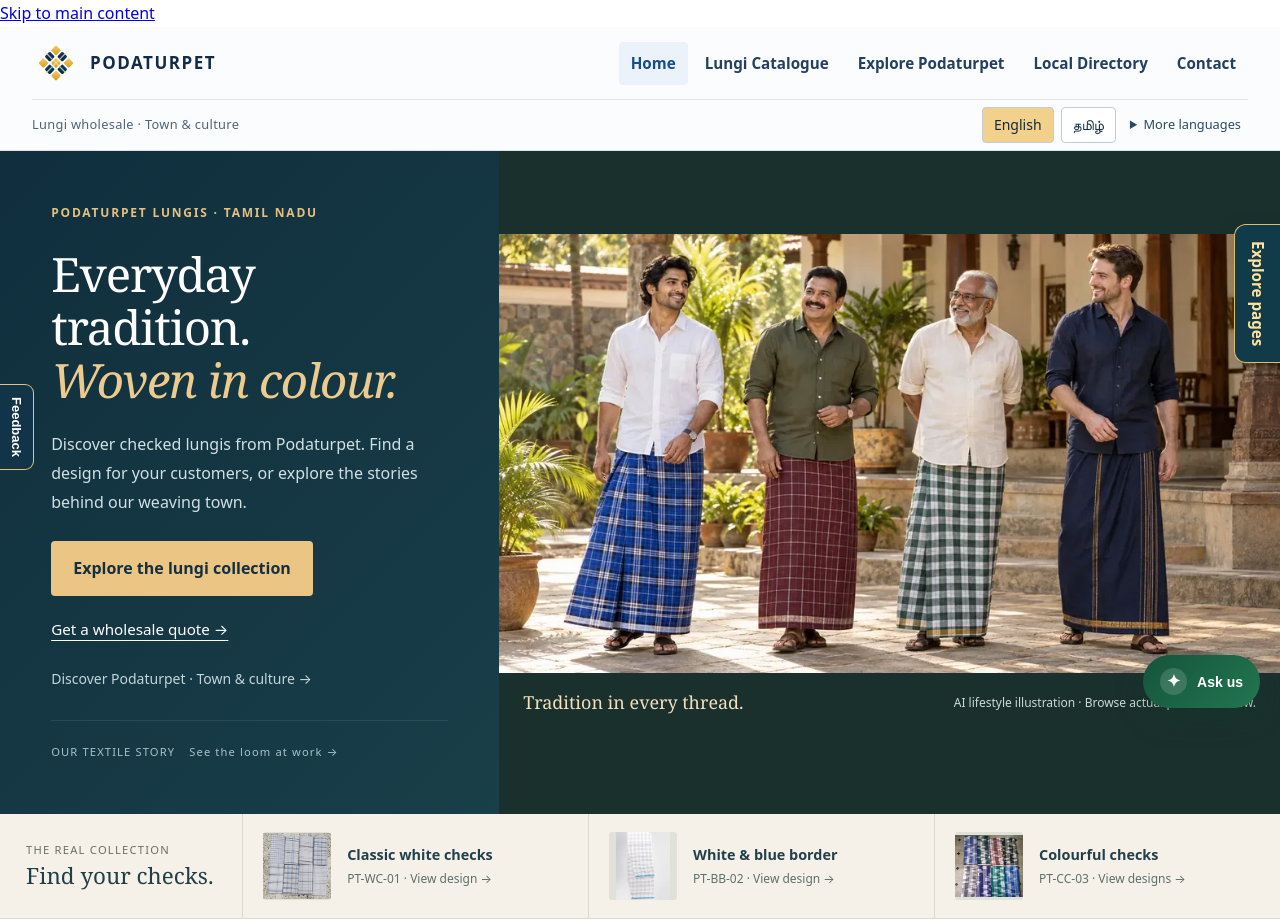
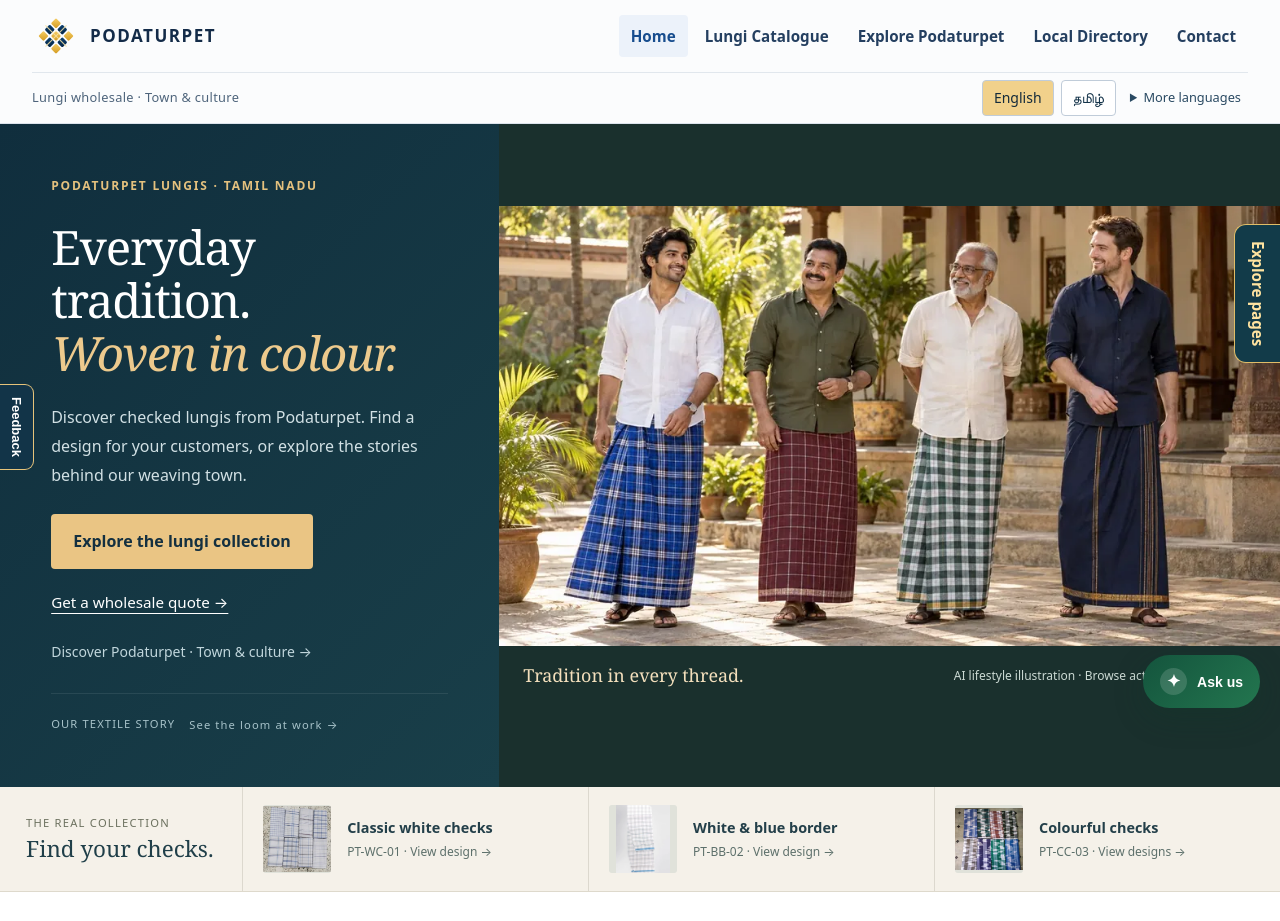
Before and after one commit to svmurali1985/podaturpet-site, a plain HTML site: page index.html in a window 1280 px wide. Shown: the top 921 px of the page. Drawn offline with Linux system fonts and the light colour scheme.

Commit message:
Hide skip link until keyboard focus

```diff
--- a/podaturpet-site-refresh.css
+++ b/podaturpet-site-refresh.css
@@ -6,7 +6,7 @@ html{scroll-padding-top:150px}body{font-size:16px}
 .pt-site-header .pt-nav{display:flex;flex-wrap:wrap;align-items:center;justify-content:flex-end;gap:5px;padding:0;background:transparent}
 .pt-nav a{font:600 .95rem/1.5 system-ui,sans-serif!important;padding:10px 12px;color:#eef8f4!important;border-radius:6px;text-decoration:none;white-space:normal}
 .pt-nav a:hover,.pt-nav a[aria-current=page]{background:#225548;color:#ffe4a0!important}
-.pt-skip{position:fixed;top:8px;left:8px;transform:translateY(-160%);z-index:10000;background:#fff;color:#082c26;padding:12px}.pt-skip:focus{transform:none}
+.pt-skip,.skip-to-content{position:fixed;top:8px;left:8px;transform:translateY(-160%);z-index:10000;background:#fff;color:#082c26;padding:12px}.pt-skip:focus,.skip-to-content:focus{transform:none}
 :focus-visible{outline:3px solid #b36a12;outline-offset:4px}
 .pt-shared-contact{display:flex;justify-content:center;flex-wrap:wrap;gap:14px;padding:20px;margin:20px auto;max-width:1160px;background:#082c26;color:#fff;border-radius:10px;font:400 1rem/1.6 system-ui,sans-serif}.pt-shared-contact a{color:#ffe4a0!important;text-decoration:underline;overflow-wrap:anywhere}
 .pt-feature{max-width:1160px;margin:32px auto;padding:clamp(22px,4vw,44px);background:#edf5f1;border:1px solid #c7dbd1;border-radius:18px;color:#173d31;font:400 1rem/1.7 system-ui,sans-serif}
```
